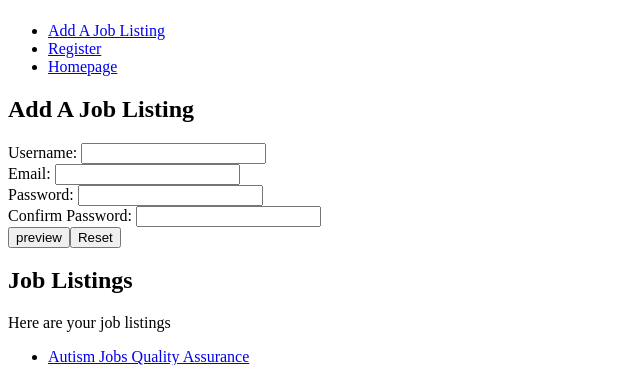
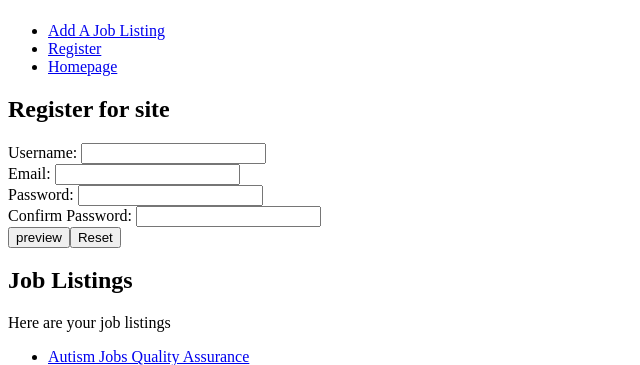
Before and after one commit to Datse-Multimedia-Productions/autismjobs, a PHP site: page /view/register.html.php in a window 1280 px wide. Shown: the part 161-526 px from the top of the page, without its empty margins (0-640 px from the left). Run offline with PHP 8.4, Linux system fonts and the light colour scheme.

Commit message:
Clean up register page error
Register page had the wrong information, this has been updated.

```diff
--- a/view/register.html.php
+++ b/view/register.html.php
@@ -11,7 +11,7 @@ require_once("includes/header.html.php");
 require("includes/actions.html.include.php");
 ?>
 
-<h2>Add A Job Listing</h2>
+<h2>Register for site</h2>
 
 <?php include("includes/register.form.html.include.php"); ?>
 
```
